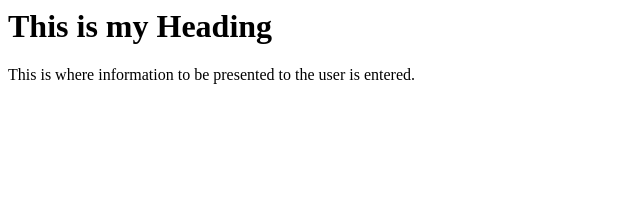
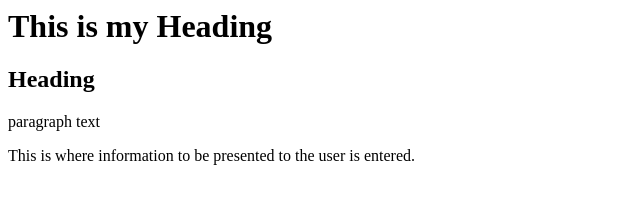
Before and after one commit to tangnjdixon/temp0, a plain HTML site: page index.html in a window 1280 px wide. Shown: the whole page, without its empty margins (0-640 px from the left). Drawn offline with Linux system fonts and the light colour scheme.

Commit message:
Update index.html

```diff
--- a/index.html
+++ b/index.html
@@ -6,6 +6,8 @@ The title of the webpage
 </head>
 <body>
 <h1>This is my Heading</h1>
+  <h2> Heading  </h2>
+  <p> paragraph text </p>
 This is where information to be presented to the user is entered.
 </body>
 </html>
```
